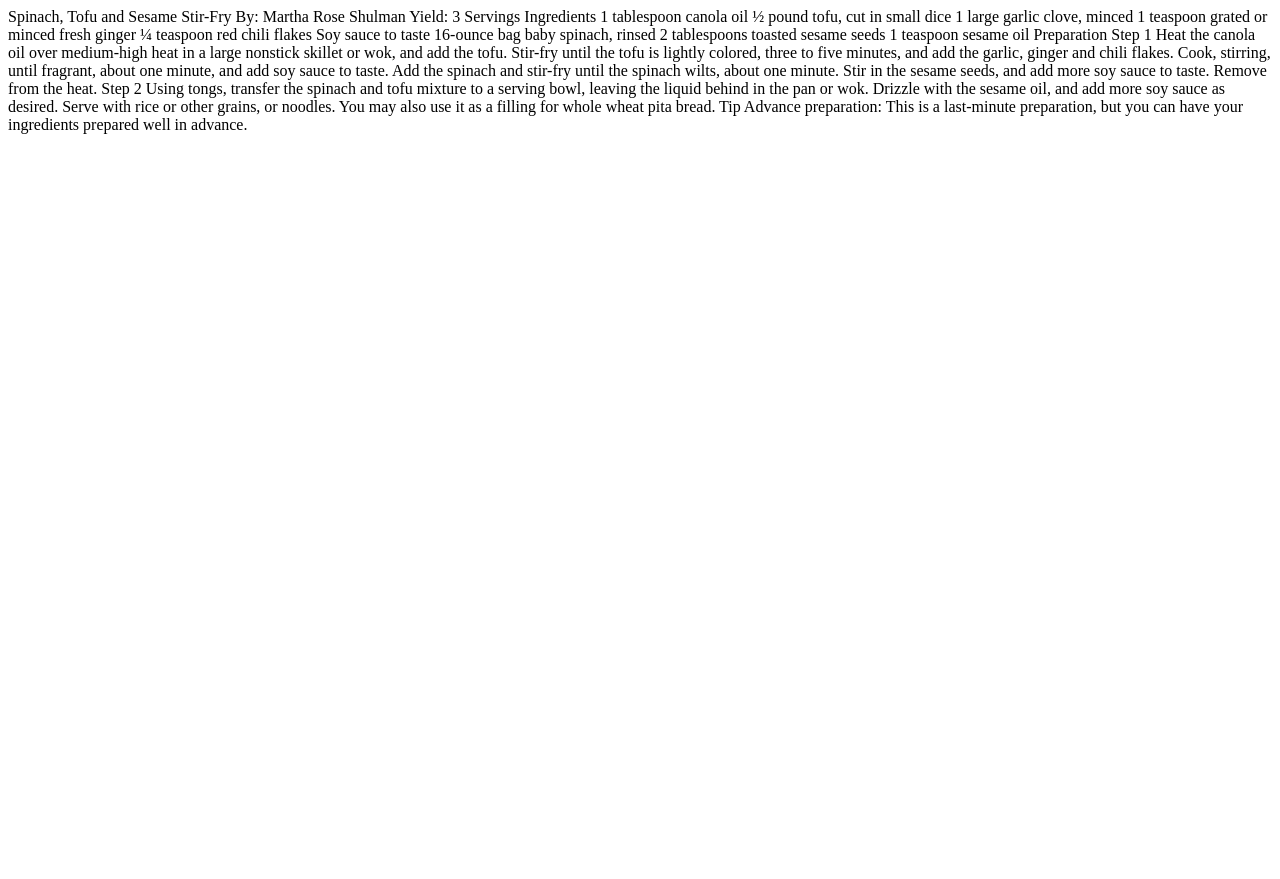
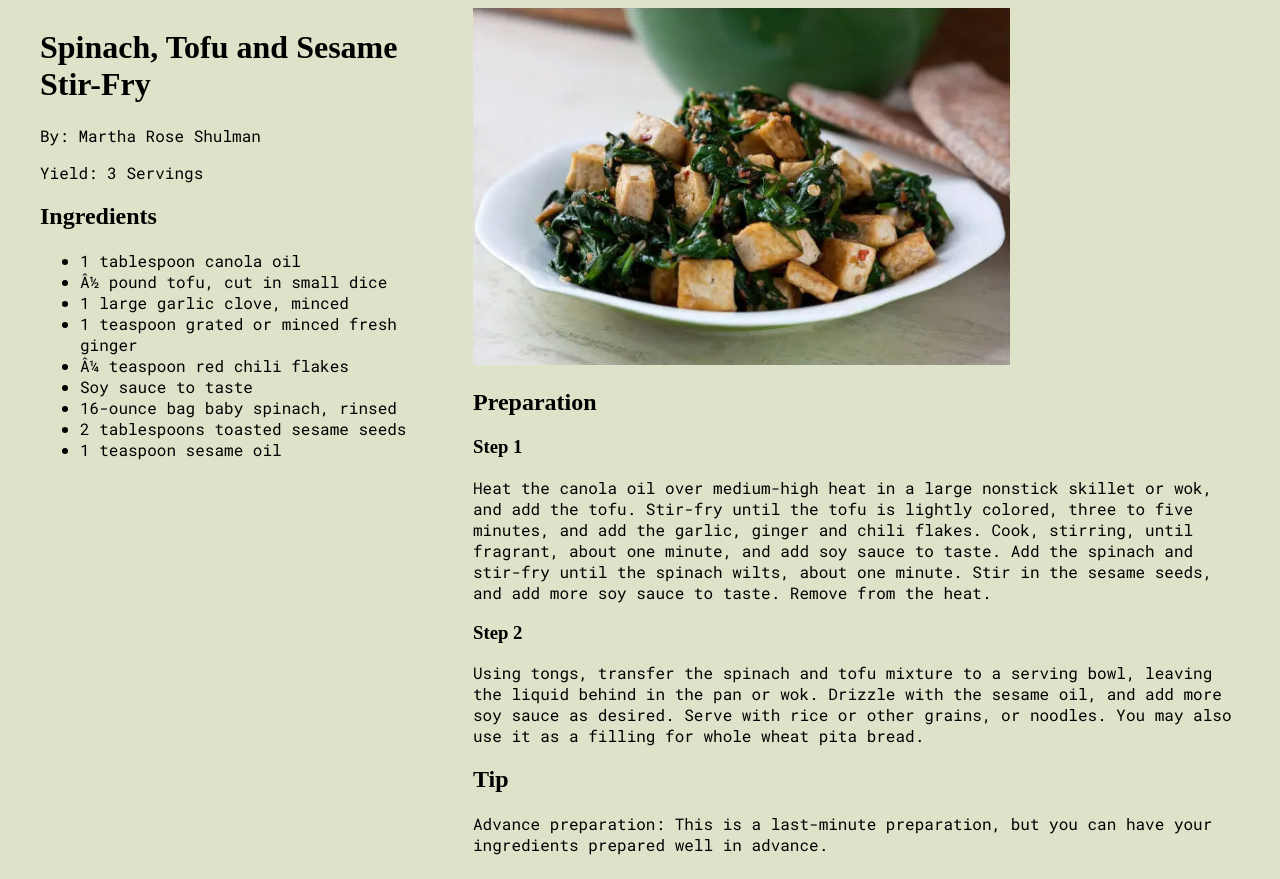
Before and after one commit to j47patel/exercise7, a plain HTML site: page index.html in a window 1280 px wide. Before the commit the page ends 800 px from the top, so only its background shows below. Drawn offline with Linux system fonts and the light colour scheme; a web font is replaced by a local one.

Commit message:
finished

```diff
--- a/index.html
+++ b/index.html
@@ -1,30 +1,87 @@
 <!--This receipe is taken from https://cooking.nytimes.com/recipes/1012494-spinach-tofu-and-sesame-stir-fry -->
 
+<!DOCTYPE html>
+<html lang="eng-ca">
+  <head>
+    <meta charset="utc-8">
+    <title>Exercise 7: Typography</title>
 
+    <link rel="preconnect" href="https://fonts.googleapis.com">
+    <link rel="preconnect" href="https://fonts.gstatic.com" crossorigin>
+    <link href="https://fonts.googleapis.com/css2?family=Faculty+Glyphic&family=Roboto+Mono:ital,wght@0,100..700;1,100..700&display=swap" rel="stylesheet">
 
-Spinach, Tofu and Sesame Stir-Fry
-By: Martha Rose Shulman
-Yield: 3 Servings
+    <style>
 
-Ingredients
+    .recipe-container {
+      width: 1200px;
+      margin: 0 auto;
+      display: flex;
+      gap: 20px;
+    }
 
-1 tablespoon canola oil
-½ pound tofu, cut in small dice
-1 large garlic clove, minced
-1 teaspoon grated or minced fresh ginger
-¼ teaspoon red chili flakes
-Soy sauce to taste
-16-ounce bag baby spinach, rinsed
-2 tablespoons toasted sesame seeds
-1 teaspoon sesame oil
+    .left-column {
+      width: 35%;
+    }
 
-Preparation
+    .right-column {
+      width: 65%;
+    }
 
-Step 1
-Heat the canola oil over medium-high heat in a large nonstick skillet or wok, and add the tofu. Stir-fry until the tofu is lightly colored, three to five minutes, and add the garlic, ginger and chili flakes. Cook, stirring, until fragrant, about one minute, and add soy sauce to taste. Add the spinach and stir-fry until the spinach wilts, about one minute. Stir in the sesame seeds, and add more soy sauce to taste. Remove from the heat.
+    .recipe-image {
+      width: 70%;
+      height: auto;
+    }
 
-Step 2
-Using tongs, transfer the spinach and tofu mixture to a serving bowl, leaving the liquid behind in the pan or wok. Drizzle with the sesame oil, and add more soy sauce as desired. Serve with rice or other grains, or noodles. You may also use it as a filling for whole wheat pita bread.
+    h1, h2, h3 {
+      font-family: 'Faculty Glyphic', serif;
+    }
 
-Tip
-Advance preparation: This is a last-minute preparation, but you can have your ingredients prepared well in advance.
+    p, ul, li {
+      font-family: 'Roboto Mono', monospace;
+    }
+
+  </style>
+
+  </head>
+
+  <body style="background-color:#DDE2C9;">
+      <div class="recipe-container">
+
+    <div class="left-column">
+<h1>Spinach, Tofu and Sesame Stir-Fry </h1>
+    <p>By: Martha Rose Shulman</p>
+    <p>Yield: 3 Servings</p>
+
+<h2>Ingredients</h2>
+    <ul>
+      <li>1 tablespoon canola oil</li>
+      <li>½ pound tofu, cut in small dice</li>
+      <li>1 large garlic clove, minced</li>
+      <li>1 teaspoon grated or minced fresh ginger</li>
+      <li>¼ teaspoon red chili flakes</li>
+      <li>Soy sauce to taste</li>
+      <li>16-ounce bag baby spinach, rinsed</li>
+      <li>2 tablespoons toasted sesame seeds</li>
+      <li>1 teaspoon sesame oil</li>
+    </ul>
+  </div>
+
+  <div class="right-column">
+        <img src="recipe-photo-Enhanced-SR.jpg" alt="Tofu Dish" class="recipe-image">
+
+<h2>Preparation</h2>
+
+<h3>Step 1</h3>
+    <p>Heat the canola oil over medium-high heat in a large nonstick skillet or wok, and add the tofu. Stir-fry until the tofu is lightly colored, three to five minutes, and add the garlic, ginger and chili flakes. Cook, stirring, until fragrant, about one minute, and add soy sauce to taste. Add the spinach and stir-fry until the spinach wilts, about one minute. Stir in the sesame seeds, and add more soy sauce to taste. Remove from the heat.</p>
+
+<h3>Step 2</h3>
+    <p>Using tongs, transfer the spinach and tofu mixture to a serving bowl, leaving the liquid behind in the pan or wok. Drizzle with the sesame oil, and add more soy sauce as desired. Serve with rice or other grains, or noodles. You may also use it as a filling for whole wheat pita bread.</p>
+
+<h2>Tip</h2>
+    <p>Advance preparation: This is a last-minute preparation, but you can have your ingredients prepared well in advance.</p>
+
+  </div>
+
+    </div>
+  </body>
+</html>
```
